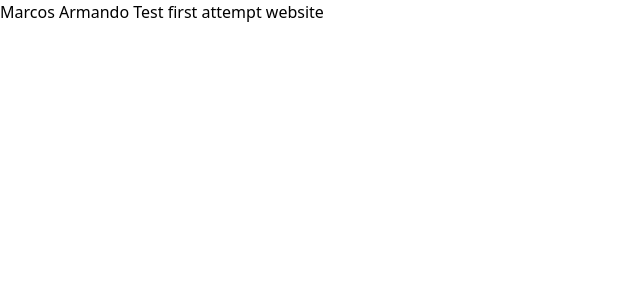
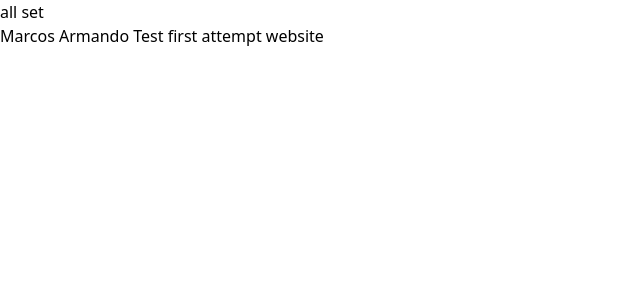
Before and after one commit to mnarvaezaldana/portfolio, a Next.js app in the folder my-portfolio/: page / in a window 1280 px wide. Shown: the top 300 px of the page, without its empty margins (0-640 px from the left). Built offline with nearby package versions, Linux system fonts and the light colour scheme.

Commit message:
re-deploy

```diff
--- a/my-portfolio/app/page.tsx
+++ b/my-portfolio/app/page.tsx
@@ -3,7 +3,8 @@ import Image from "next/image";
 export default function Home() {
   return (
     <main>
-          <p>Marcos Armando Test first attempt website</p>
+      <p>all set</p>
+      <p>Marcos Armando Test first attempt website</p>
     </main>
   );
 }
```
